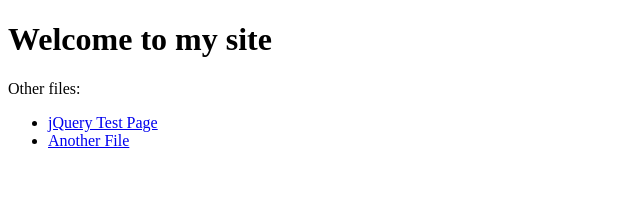
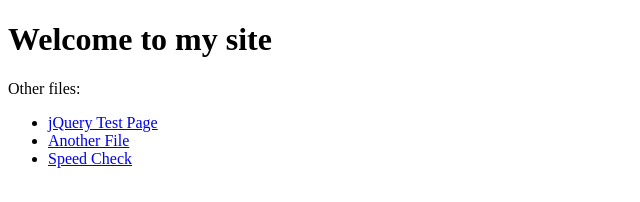
Before and after one commit to deeptanshusinha056-source/deeptanshusinha056.github.io, a plain HTML site: page index.html in a window 1280 px wide. Shown: the whole page, without its empty margins (0-640 px from the left). Drawn offline with Linux system fonts and the light colour scheme.

Commit message:
index.html

```diff
--- a/index.html
+++ b/index.html
@@ -9,6 +9,7 @@
   <ul>
     <li><a href="jquery1.htm">jQuery Test Page</a></li>
     <li><a href="anotherfile.html">Another File</a></li>
+    <li><a href="speed check.html">Speed Check</a></li>
   </ul>
 </body>
 </html>
```
